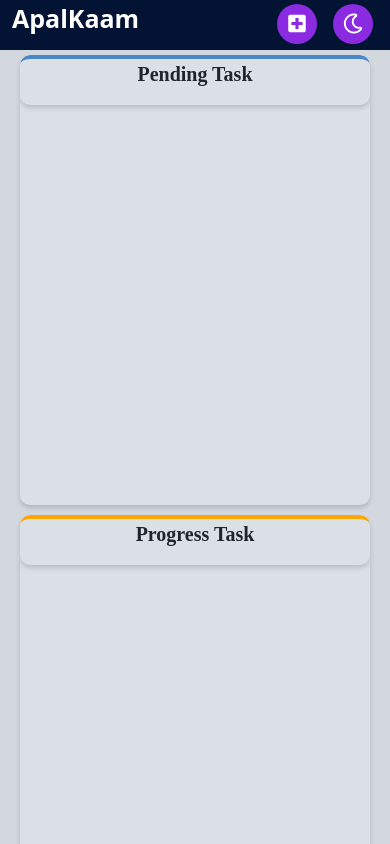
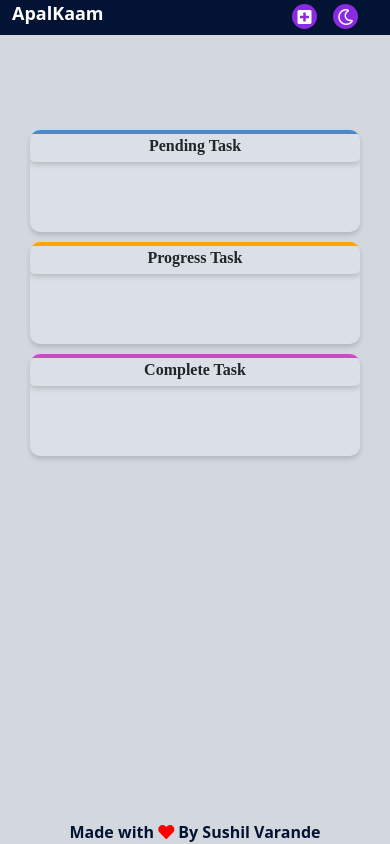
Before and after one commit to sushil15/ApalKaam, a React (Create React App) app: page / in a window 390 px wide. Shown: the top 844 px of the page. Built offline with nearby package versions, Linux system fonts and the light colour scheme.

Commit message:
Update App.css

```diff
--- a/src/App.css
+++ b/src/App.css
@@ -74,7 +74,7 @@ body * {
     border-radius:10px;
 }
 .input_div{
-width:400px;
+width:100%;
 height:80px;
 
 }
@@ -99,12 +99,15 @@ height:80px;
 .taskColumn{
     margin:5px 10px;
     width:350px;
-    height:450px;
+    max-height:450px ;
+    min-height:100px ;
+    height:fit-content;
     background-color:var(--light-taskColumn-bg);
     border-radius: 10px;
     box-shadow: 0 3px 5px 0 rgba(0,0,0,.15);
     overflow:hidden;
 }
+
 .task{
     width:100%;
     min-height:50px;
@@ -112,7 +115,7 @@ height:80px;
     margin:5px 5px;
     border-radius:5px;
     border-left:2px solid#FC427B;
-    font-family: cursive;
+    font-family:cursive;
     word-break: break-all;
     animation:bounce 2s linear ease-in;
 }
@@ -160,9 +163,11 @@ height:80px;
 }
 .taskContainer{
     width: 100%;
-    height:370px;
     overflow-y:auto;
     overflow-x: hidden;
+    min-height:100px;
+    max-height:370px;
+    height: fit-content;
 }
 /* hide scrollbar */
 .taskContainer,.input_div textarea{
@@ -195,9 +200,6 @@ cursor: pointer;
     color:var(--light-btn-color);
     font-weight: 600;
 }
-.love_icon{
-    animation:zoomInOut 1s linear infinite;
-}
 
 /* animation */
 @keyframes bounce{
@@ -207,16 +209,11 @@ cursor: pointer;
     100%{
         opacity:1px;
     }
+
 }
 
-/* media query */
-@media only screen and (max-width:1200px) and (orientation:landscape){
-.taskColumn{
-    width:300px;
-}
 
-}
-@media only screen and (max-width:998px) and (orientation:landscape){
+@media only screen and (max-width:998px) and (orientation:landscape) {
   .header{
       height:35px;
   }
@@ -228,14 +225,22 @@ cursor: pointer;
       width:25px;
       height:25px;
   }
+  .taskCreate_div{
+      width:100%;
+      height:120px;
+  }
   .taskColumn{
-      width: 200px;
-      height:270px;
-      margin: 5px;
+      width:200px;
+      min-height:70px;
+      max-height:270px;
+      height:fit-content;
+      margin:5px;
   }
   .taskContainer{
     width: 100%;
-    height:230px;
+    min-height:70px;
+    max-height:250px;
+    height:fit-content;
     overflow-y:auto;
     overflow-x: hidden;
   }
@@ -253,6 +258,98 @@ cursor: pointer;
     font-size: 12px;
 }
 }
+
+@media only screen and (max-width:998px) and (orientation:portrait) {
+    .header{
+        height:35px;
+    }
+    .header p{
+        font-size: 18px;
+    }
+    .toggle_mode ,.createTaskModalBtn{
+        font-size: 16px;
+        width:25px;
+        height:25px;
+    }
+    .taskCreate_div{
+        width:100%;
+        height:120px;
+    }
+    .taskColumn{
+        width:330px;
+        min-height:70px;
+        max-height:270px;
+        height:fit-content;
+        margin:5px;
+    }
+    .taskContainer{
+      width: 100%;
+      min-height:70px;
+      max-height:250px;
+      height:fit-content;
+      overflow-y:auto;
+      overflow-x: hidden;
+    }
+    .taskColumnHeader{
+      height:32px;
+      border-radius:5px;
+     }
+     .taskColumnHeader p{
+      font-size: 16px;
+     }
+     .task{
+     font-size: 14px;
+     }
+     .taskDeleteBtn_div i,.taskStatus_div i{
+      font-size: 12px;
+  }
+  }
+
+  @media only screen and (max-width:570px) and (orientation:landscape) {
+    .header{
+        height:35px;
+    }
+    .header p{
+        font-size: 18px;
+    }
+    .toggle_mode ,.createTaskModalBtn{
+        font-size: 16px;
+        width:25px;
+        height:25px;
+    }
+    .taskCreate_div{
+        width:100%;
+        height:120px;
+    }
+    .taskColumn{
+        width:175px;
+        min-height:70px;
+        max-height:270px;
+        height:fit-content;
+        margin:5px;
+    }
+    .taskContainer{
+      width: 100%;
+      min-height:70px;
+      max-height:250px;
+      height:fit-content;
+      overflow-y:auto;
+      overflow-x: hidden;
+    }
+    .taskColumnHeader{
+      height:32px;
+      border-radius:5px;
+     }
+     .taskColumnHeader p{
+      font-size: 16px;
+     }
+     .task{
+     font-size: 14px;
+     }
+     .taskDeleteBtn_div i,.taskStatus_div i{
+      font-size: 12px;
+  }
+  }
 
 /* dark mode */
 body.darkMode{
```
